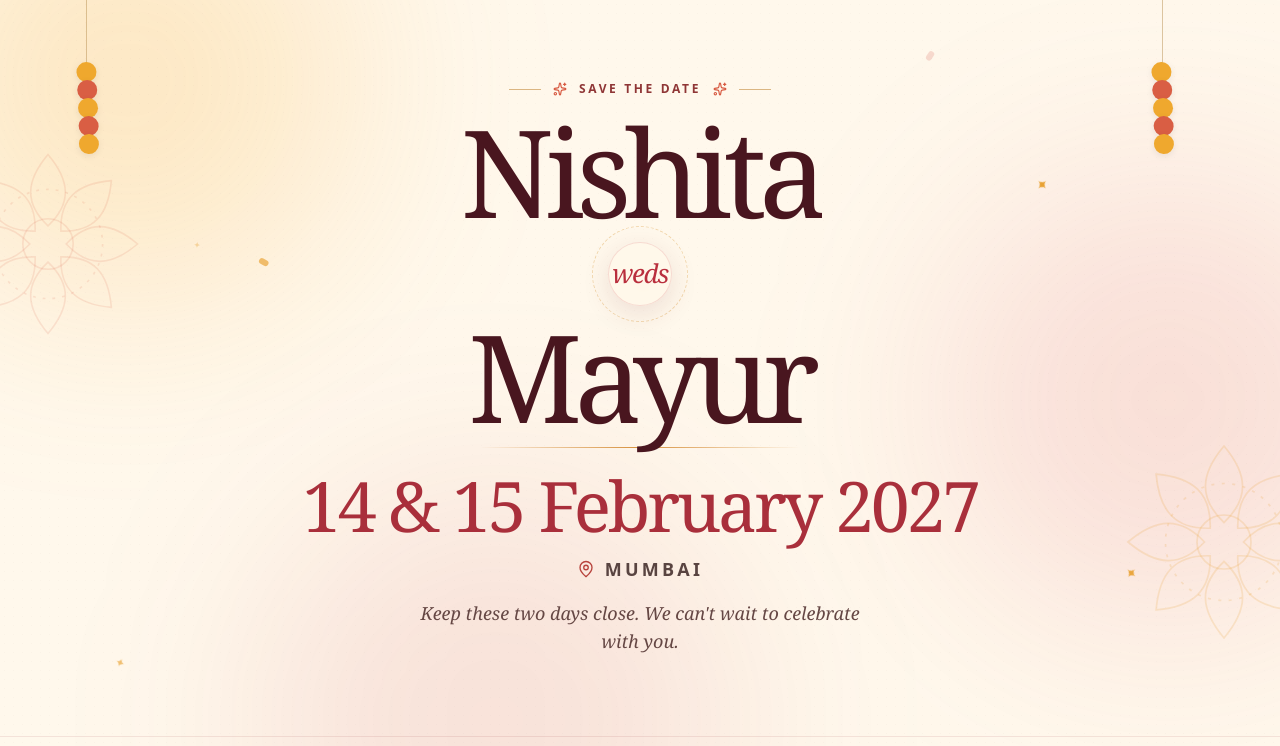
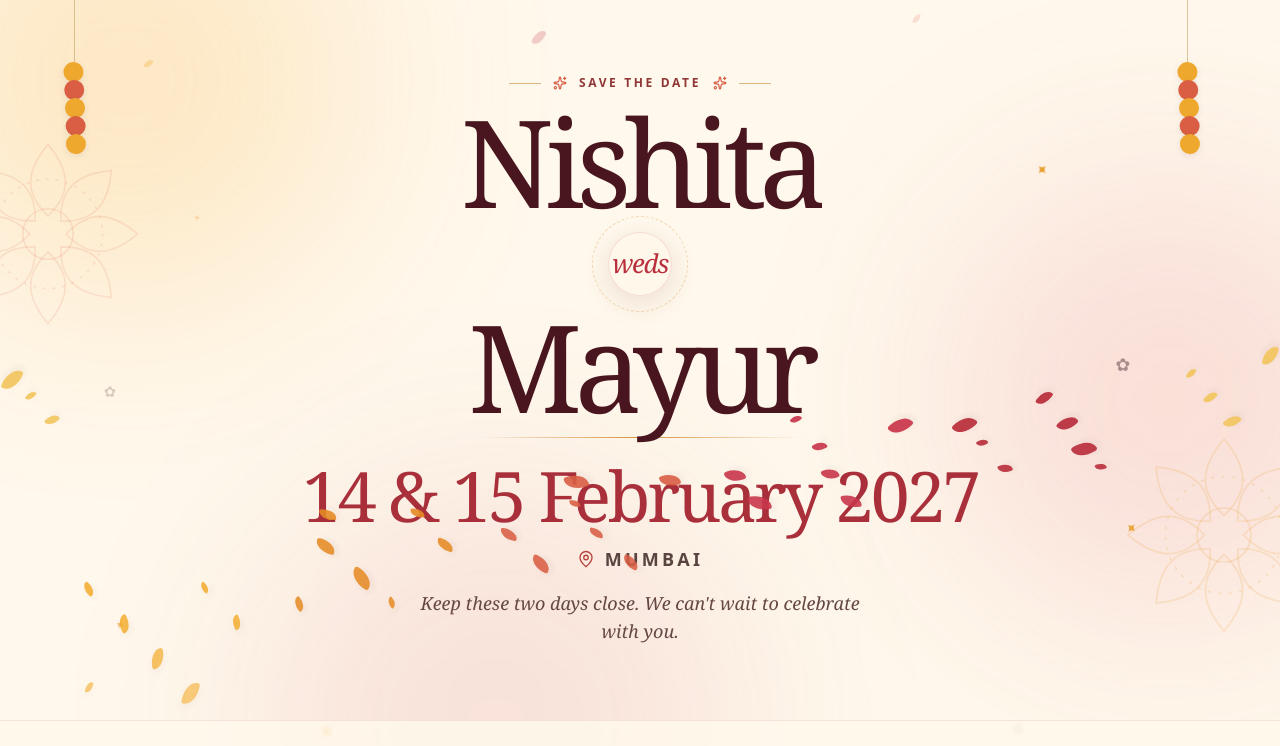
Before and after one commit to harshT1818/nishmay-wedding, a Next.js app: page /save-the-date in a window 1280 px wide. Shown: the top 746 px of the page. Built offline with nearby package versions, Linux system fonts and the light colour scheme.

Commit message:
feat: enhancements to  save the date page

```diff
--- a/components/save-the-date/SaveTheDateExperience.tsx
+++ b/components/save-the-date/SaveTheDateExperience.tsx
@@ -22,6 +22,15 @@ import {
 
 const SHARE_TEXT =
   "Save the Date ✨\n\nNishita Thaker weds Mayur Gami\n14 & 15 February 2027\nMumbai\n\n#NishMayKiShaadi";
+
+const CELEBRATION_COLORS = [
+  "#f2aa2a",
+  "#e58a24",
+  "#d95e44",
+  "#c9374b",
+  "#b92f3d",
+  "#f3c661",
+];
 
 function RangoliFlower({
   className = "",
@@ -75,9 +84,7 @@ function MarigoldString({
     <motion.div
       aria-hidden="true"
       className="pointer-events-none absolute top-0 flex flex-col items-center"
-      style={{
-        left,
-      }}
+      style={{ left }}
       initial={{
         y: -120,
         opacity: 0,
@@ -87,7 +94,7 @@ function MarigoldString({
         opacity: 1,
       }}
       transition={{
-        duration: 1.25,
+        duration: 1.15,
         delay,
         ease: [0.22, 1, 0.36, 1],
       }}
@@ -161,25 +168,43 @@ function FallingPetal({
   delay,
   duration,
   color,
+  size = 8,
+  drift = 18,
 }: {
   left: string;
   delay: number;
   duration: number;
   color: string;
+  size?: number;
+  drift?: number;
 }) {
   return (
     <motion.span
       aria-hidden="true"
-      className="pointer-events-none absolute -top-8 h-2.5 w-1.5 rounded-full"
+      className="pointer-events-none absolute -top-10 rounded-[80%_20%_80%_20%]"
       style={{
         left,
+        width: size,
+        height: size * 1.6,
         background: color,
+        boxShadow:
+          "0 3px 9px rgba(89, 45, 36, 0.08)",
       }}
       animate={{
-        y: ["0vh", "110vh"],
-        x: [0, 18, -9, 12],
-        rotate: [0, 120, 250, 390],
-        opacity: [0, 0.65, 0.5, 0],
+        y: ["0vh", "112vh"],
+        x: [
+          0,
+          drift,
+          -drift * 0.55,
+          drift * 0.35,
+        ],
+        rotate: [
+          0,
+          110,
+          260,
+          430,
+        ],
+        opacity: [0, 0.9, 0.85, 0],
       }}
       transition={{
         delay,
@@ -191,21 +216,262 @@ function FallingPetal({
   );
 }
 
+function FlowerConfetti({
+  index,
+}: {
+  index: number;
+}) {
+  const left =
+    `${(index * 17 + 7) % 100}%`;
+
+  const delay =
+    1.3 + (index % 8) * 0.09;
+
+  const duration =
+    5.2 + (index % 6) * 0.5;
+
+  const color =
+    CELEBRATION_COLORS[
+      index %
+        CELEBRATION_COLORS.length
+    ];
+
+  const size =
+    7 + (index % 5) * 2;
+
+  const drift =
+    20 + (index % 7) * 7;
+
+  return (
+    <motion.span
+      aria-hidden="true"
+      className="pointer-events-none absolute -top-12 rounded-[90%_15%_90%_15%]"
+      style={{
+        left,
+        width: size,
+        height: size * 1.55,
+        background:
+          color,
+        boxShadow:
+          "0 4px 10px rgba(92,48,38,0.08)",
+      }}
+      initial={{
+        y: "-8vh",
+        opacity: 0,
+        rotate: 0,
+      }}
+      animate={{
+        y: "112vh",
+        x: [
+          0,
+          drift,
+          -drift * 0.65,
+          drift * 0.25,
+        ],
+        rotate: [
+          0,
+          130,
+          280,
+          470,
+        ],
+        opacity: [
+          0,
+          1,
+          0.95,
+          0.85,
+          0,
+        ],
+      }}
+      transition={{
+        delay,
+        duration,
+        ease: "linear",
+      }}
+    />
+  );
+}
+
+function CelebrationBurst({
+  reduceMotion,
+}: {
+  reduceMotion: boolean | null;
+}) {
+  if (reduceMotion) {
+    return null;
+  }
+
+  return (
+    <div
+      aria-hidden="true"
+      className="pointer-events-none fixed inset-0 z-20 overflow-hidden"
+    >
+      {Array.from({
+        length: 42,
+      }).map((_, index) => (
+        <FlowerConfetti
+          key={index}
+          index={index}
+        />
+      ))}
+    </div>
+  );
+}
+
+function AmbientPetalShower({
+  reduceMotion,
+}: {
+  reduceMotion: boolean | null;
+}) {
+  if (reduceMotion) {
+    return null;
+  }
+
+  return (
+    <div
+      aria-hidden="true"
+      className="pointer-events-none fixed inset-0 z-[5] overflow-hidden"
+    >
+      {Array.from({
+        length: 24,
+      }).map((_, index) => (
+        <FallingPetal
+          key={index}
+          left={`${(index * 23 + 11) % 100}%`}
+          delay={
+            4.5 +
+            (index % 10) * 0.9
+          }
+          duration={
+            10 +
+            (index % 7) * 1.4
+          }
+          color={
+            CELEBRATION_COLORS[
+              index %
+                CELEBRATION_COLORS.length
+            ]
+          }
+          size={
+            6 +
+            (index % 4) * 2
+          }
+          drift={
+            14 +
+            (index % 6) * 6
+          }
+        />
+      ))}
+    </div>
+  );
+}
+
+function DriftingFlower({
+  left,
+  top,
+  delay,
+  size,
+  direction = 1,
+}: {
+  left: string;
+  top: string;
+  delay: number;
+  size: number;
+  direction?: number;
+}) {
+  return (
+    <motion.span
+      aria-hidden="true"
+      className="pointer-events-none absolute"
+      style={{
+        left,
+        top,
+        fontSize: size,
+      }}
+      initial={{
+        opacity: 0,
+        scale: 0.6,
+      }}
+      animate={{
+        opacity: [
+          0.15,
+          0.8,
+          0.4,
+        ],
+        y: [
+          0,
+          -14,
+          0,
+        ],
+        x: [
+          0,
+          7 * direction,
+          0,
+        ],
+        rotate: [
+          0,
+          12 * direction,
+          0,
+        ],
+        scale: [
+          0.8,
+          1,
+          0.8,
+        ],
+      }}
+      transition={{
+        delay,
+        duration: 4.5,
+        repeat: Infinity,
+        ease: "easeInOut",
+      }}
+    >
+      ✿
+    </motion.span>
+  );
+}
+
 function WedsMoment({
   reduceMotion,
 }: {
   reduceMotion: boolean | null;
 }) {
   const petals = [
-    { rotate: -10, color: "#e89e2a" },
-    { rotate: 34, color: "#d65544" },
-    { rotate: 76, color: "#e89e2a" },
-    { rotate: 120, color: "#c9374b" },
-    { rotate: 164, color: "#e89e2a" },
-    { rotate: 206, color: "#d65544" },
-    { rotate: 250, color: "#e89e2a" },
-    { rotate: 296, color: "#c9374b" },
-    { rotate: 336, color: "#e89e2a" },
+    {
+      rotate: -10,
+      color: "#e89e2a",
+    },
+    {
+      rotate: 34,
+      color: "#d65544",
+    },
+    {
+      rotate: 76,
+      color: "#e89e2a",
+    },
+    {
+      rotate: 120,
+      color: "#c9374b",
+    },
+    {
+      rotate: 164,
+      color: "#e89e2a",
+    },
+    {
+      rotate: 206,
+      color: "#d65544",
+    },
+    {
+      rotate: 250,
+      color: "#e89e2a",
+    },
+    {
+      rotate: 296,
+      color: "#c9374b",
+    },
+    {
+      rotate: 336,
+      color: "#e89e2a",
+    },
   ];
 
   return (
@@ -264,13 +530,16 @@ function WedsMoment({
               scale: 1,
             }}
             transition={{
-              delay: 0.95 + index * 0.04,
+              delay:
+                0.95 +
+                index * 0.04,
               type: "spring",
               stiffness: 140,
             }}
             className="absolute left-1/2 top-1/2 h-[15px] w-[7px] origin-[50%_40px] rounded-[90%_10%_90%_10%]"
             style={{
-              background: petal.color,
+              background:
+                petal.color,
               transform: `translate(-50%, -50%) rotate(${petal.rotate}deg) translateY(-40px)`,
               opacity: 0.82,
             }}
@@ -283,7 +552,11 @@ function WedsMoment({
           reduceMotion
             ? undefined
             : {
-                scale: [1, 1.05, 1],
+                scale: [
+                  1,
+                  1.05,
+                  1,
+                ],
               }
         }
         transition={{
@@ -298,6 +571,97 @@ function WedsMoment({
         </span>
       </motion.div>
     </motion.div>
+  );
+}
+
+function DateSparkBurst({
+  reduceMotion,
+}: {
+  reduceMotion: boolean | null;
+}) {
+  if (reduceMotion) {
+    return null;
+  }
+
+  const burst = [
+    {
+      x: -125,
+      y: -34,
+      delay: 1.65,
+    },
+    {
+      x: 128,
+      y: -28,
+      delay: 1.75,
+    },
+    {
+      x: -102,
+      y: 44,
+      delay: 1.8,
+    },
+    {
+      x: 103,
+      y: 48,
+      delay: 1.9,
+    },
+    {
+      x: -145,
+      y: 12,
+      delay: 2,
+    },
+    {
+      x: 145,
+      y: 10,
+      delay: 2.05,
+    },
+  ];
+
+  return (
+    <div
+      aria-hidden="true"
+      className="pointer-events-none absolute left-1/2 top-1/2"
+    >
+      {burst.map(
+        (item, index) => (
+          <motion.span
+            key={index}
+            className="absolute text-[#e3a02f]"
+            initial={{
+              x: 0,
+              y: 0,
+              opacity: 0,
+              scale: 0.2,
+            }}
+            animate={{
+              x: item.x,
+              y: item.y,
+              opacity: [
+                0,
+                1,
+                0,
+              ],
+              scale: [
+                0.2,
+                1.25,
+                0.4,
+              ],
+              rotate:
+                index % 2 === 0
+                  ? 100
+                  : -100,
+            }}
+            transition={{
+              delay:
+                item.delay,
+              duration: 1.4,
+              ease: "easeOut",
+            }}
+          >
+            ✦
+          </motion.span>
+        ),
+      )}
+    </div>
   );
 }
 
@@ -325,27 +689,34 @@ function HashtagMoment({
         duration: 0.75,
         ease: [0.22, 1, 0.36, 1],
       }}
-      className="relative mx-auto mt-6 max-w-xl"
+      className="relative mx-auto mt-5 max-w-xl"
     >
       <FloatingSpark
-        left="5%"
-        top="28%"
+        left="3%"
+        top="23%"
         delay={0}
         size="text-lg"
       />
 
       <FloatingSpark
-        left="91%"
-        top="8%"
+        left="92%"
+        top="6%"
         delay={0.8}
         size="text-base"
       />
 
       <FloatingSpark
-        left="84%"
-        top="78%"
+        left="85%"
+        top="80%"
         delay={1.6}
         size="text-xs"
+      />
+
+      <FloatingSpark
+        left="12%"
+        top="78%"
+        delay={1.2}
+        size="text-sm"
       />
 
       <motion.div
@@ -353,7 +724,11 @@ function HashtagMoment({
           reduceMotion
             ? undefined
             : {
-                scale: [1, 1.015, 1],
+                scale: [
+                  1,
+                  1.015,
+                  1,
+                ],
               }
         }
         transition={{
@@ -369,7 +744,10 @@ function HashtagMoment({
             reduceMotion
               ? undefined
               : {
-                  x: ["-130%", "180%"],
+                  x: [
+                    "-130%",
+                    "180%",
+                  ],
                 }
           }
           transition={{
@@ -385,7 +763,7 @@ function HashtagMoment({
           Celebrate with us
         </p>
 
-        <p className="relative mt-1 break-words text-[clamp(1.35rem,6vw,2.25rem)] font-black tracking-[-0.035em] text-white drop-shadow-sm">
+        <p className="relative mt-1 break-words text-[clamp(1.4rem,6vw,2.3rem)] font-black tracking-[-0.035em] text-white drop-shadow-sm">
           #NishMayKiShaadi
         </p>
       </motion.div>
@@ -486,72 +864,112 @@ export default function SaveTheDateExperience() {
           style={{
             backgroundImage:
               "radial-gradient(circle at center, rgba(77,31,34,0.22) 0.6px, transparent 0.7px)",
-            backgroundSize: "9px 9px",
+            backgroundSize:
+              "9px 9px",
           }}
         />
       </div>
 
+      {/* CELEBRATION BURST AFTER ~1.5 SEC */}
+      <CelebrationBurst
+        reduceMotion={
+          reduceMotion
+        }
+      />
+
+      {/* CONTINUOUS PETAL SHOWER */}
+      <AmbientPetalShower
+        reduceMotion={
+          reduceMotion
+        }
+      />
+
       {!reduceMotion && (
         <>
           <MarigoldString
-            left="6%"
+            left="5%"
             delay={0.1}
           />
 
           <MarigoldString
-            left="90%"
+            left="92%"
             delay={0.3}
           />
 
           <FloatingSpark
             left="15%"
-            top="22%"
+            top="20%"
             delay={0.3}
           />
 
           <FloatingSpark
             left="81%"
-            top="17%"
+            top="16%"
             delay={1.1}
           />
 
           <FloatingSpark
             left="88%"
-            top="53%"
+            top="50%"
             delay={1.8}
           />
 
           <FloatingSpark
             left="9%"
-            top="61%"
+            top="59%"
             delay={2.1}
           />
 
-          <FallingPetal
-            left="19%"
-            delay={1}
-            duration={14}
-            color="#e89e2a"
+          <FloatingSpark
+            left="25%"
+            top="69%"
+            delay={1.6}
+            size="text-base"
           />
 
-          <FallingPetal
-            left="72%"
-            delay={4}
-            duration={17}
-            color="#d65349"
+          <FloatingSpark
+            left="71%"
+            top="71%"
+            delay={2.5}
+            size="text-sm"
           />
 
-          <FallingPetal
-            left="84%"
-            delay={8}
-            duration={19}
-            color="#e89e2a"
+          <DriftingFlower
+            left="8%"
+            top="36%"
+            delay={0.7}
+            size={18}
+            direction={1}
+          />
+
+          <DriftingFlower
+            left="87%"
+            top="33%"
+            delay={1.4}
+            size={22}
+            direction={-1}
+          />
+
+          <DriftingFlower
+            left="17%"
+            top="73%"
+            delay={2}
+            size={15}
+            direction={1}
+          />
+
+          <DriftingFlower
+            left="79%"
+            top="68%"
+            delay={1.2}
+            size={17}
+            direction={-1}
           />
         </>
       )}
 
       {/* MAIN HERO */}
-      <section className="relative flex min-h-[92svh] items-center justify-center px-5 py-5 sm:px-8">
+      <section className="relative flex min-h-[90svh] items-center justify-center px-5 py-4 sm:px-8">
         <motion.div
           aria-hidden="true"
           initial={{
@@ -567,7 +985,7 @@ export default function SaveTheDateExperience() {
           transition={{
             duration: 1.4,
           }}
-          className="absolute -left-16 top-[18%] h-44 w-44 text-[#d95e44]/13 sm:h-56 sm:w-56"
+          className="absolute -left-16 top-[17%] h-44 w-44 text-[#d95e44]/13 sm:h-56 sm:w-56"
         >
           <RangoliFlower className="h-full w-full" />
         </motion.div>
@@ -588,13 +1006,13 @@ export default function SaveTheDateExperience() {
             duration: 1.5,
             delay: 0.2,
           }}
-          className="absolute -right-16 bottom-[10%] h-48 w-48 text-[#e79d27]/17 sm:h-60 sm:w-60"
+          className="absolute -right-16 bottom-[9%] h-48 w-48 text-[#e79d27]/17 sm:h-60 sm:w-60"
         >
           <RangoliFlower className="h-full w-full" />
         </motion.div>
 
-        <div className="relative mx-auto w-full max-w-4xl text-center">
-          {/* ONLY SAVE THE DATE */}
+        <div className="relative z-10 mx-auto w-full max-w-4xl text-center">
+          {/* SAVE THE DATE */}
           <motion.div
             initial={{
               opacity: 0,
@@ -636,20 +1054,27 @@ export default function SaveTheDateExperience() {
                 : {
                     opacity: 0,
                     y: 28,
-                    filter: "blur(12px)",
+                    filter:
+                      "blur(12px)",
                   }
             }
             animate={{
               opacity: 1,
               y: 0,
-              filter: "blur(0px)",
+              filter:
+                "blur(0px)",
             }}
             transition={{
               delay: 0.3,
               duration: 1,
-              ease: [0.16, 1, 0.3, 1],
+              ease: [
+                0.16,
+                1,
+                0.3,
+                1,
+              ],
             }}
-            className="mt-6"
+            className="mt-5"
           >
             <h1 className="font-display text-[clamp(3.5rem,14vw,7.6rem)] leading-[0.83] tracking-[-0.065em] text-[#49161f]">
               Nishita
@@ -670,18 +1095,25 @@ export default function SaveTheDateExperience() {
                 : {
                     opacity: 0,
                     y: 28,
-                    filter: "blur(12px)",
+                    filter:
+                      "blur(12px)",
                   }
             }
             animate={{
               opacity: 1,
               y: 0,
-              filter: "blur(0px)",
+              filter:
+                "blur(0px)",
             }}
             transition={{
               delay: 0.8,
               duration: 1,
-              ease: [0.16, 1, 0.3, 1],
+              ease: [
+                0.16,
+                1,
+                0.3,
+                1,
+              ],
             }}
           >
             <h1 className="font-display text-[clamp(3.5rem,14vw,7.6rem)] leading-[0.83] tracking-[-0.065em] text-[#49161f]">
@@ -700,7 +1132,7 @@ export default function SaveTheDateExperience() {
             }}
             transition={{
               duration: 1,
-              delay: 1.4,
+              delay: 1.35,
             }}
             className="mx-auto mt-5 h-px max-w-xs origin-center bg-gradient-to-r from-transparent via-[#d6903c] to-transparent"
           />
@@ -716,11 +1148,17 @@ export default function SaveTheDateExperience() {
               y: 0,
             }}
             transition={{
-              delay: 1.35,
+              delay: 1.3,
               duration: 0.9,
             }}
-            className="mt-5"
+            className="relative mt-5"
           >
+            <DateSparkBurst
+              reduceMotion={
+                reduceMotion
+              }
+            />
+
             <motion.p
               initial={{
                 opacity: 0,
@@ -731,10 +1169,10 @@ export default function SaveTheDateExperience() {
                 scale: 1,
               }}
               transition={{
-                delay: 1.55,
+                delay: 1.5,
                 duration: 0.8,
               }}
-              className="font-display mx-auto max-w-3xl text-[clamp(2.2rem,8vw,4.35rem)] leading-[1.08] tracking-[-0.045em] text-[#a92f3b]"
+              className="font-display relative z-10 mx-auto max-w-3xl text-[clamp(2.2rem,8vw,4.35rem)] leading-[1.08] tracking-[-0.045em] text-[#a92f3b]"
             >
               14 &amp; 15 February 2027
             </motion.p>
@@ -749,7 +1187,7 @@ export default function SaveTheDateExperience() {
                 y: 0,
               }}
               transition={{
-                delay: 1.85,
+                delay: 1.8,
               }}
               className="mt-3 flex items-center justify-center gap-2.5"
             >
@@ -773,7 +1211,7 @@ export default function SaveTheDateExperience() {
               opacity: 1,
             }}
             transition={{
-              delay: 2,
+              delay: 1.95,
             }}
             className="font-editorial mx-auto mt-4 max-w-md text-lg italic leading-7 text-[#654744]"
           >
@@ -784,7 +1222,7 @@ export default function SaveTheDateExperience() {
       </section>
 
       {/* COMPACT FINAL SECTION */}
-      <section className="relative border-t border-[#8f2633]/10 px-5 pb-8 pt-6 sm:px-8 sm:pb-10">
+      <section className="relative z-10 border-t border-[#8f2633]/10 bg-[#fff8ec]/85 px-5 pb-7 pt-5 backdrop-blur-[2px] sm:px-8 sm:pb-9">
         <motion.div
           initial={{
             opacity: 0,
@@ -819,7 +1257,7 @@ export default function SaveTheDateExperience() {
             }
           />
 
-          {/* SMALL CALENDAR ACTION */}
+          {/* SMALL CALENDAR */}
           <div className="mt-5 flex justify-center">
             <a
               href={calendarUrl}
@@ -835,7 +1273,7 @@ export default function SaveTheDateExperience() {
             </a>
           </div>
 
-          {/* SHARE ACTIONS */}
+          {/* SHARE */}
           <div className="mx-auto mt-3 grid max-w-xl gap-2.5 sm:grid-cols-2">
             <a
               href={whatsappUrl}
```
